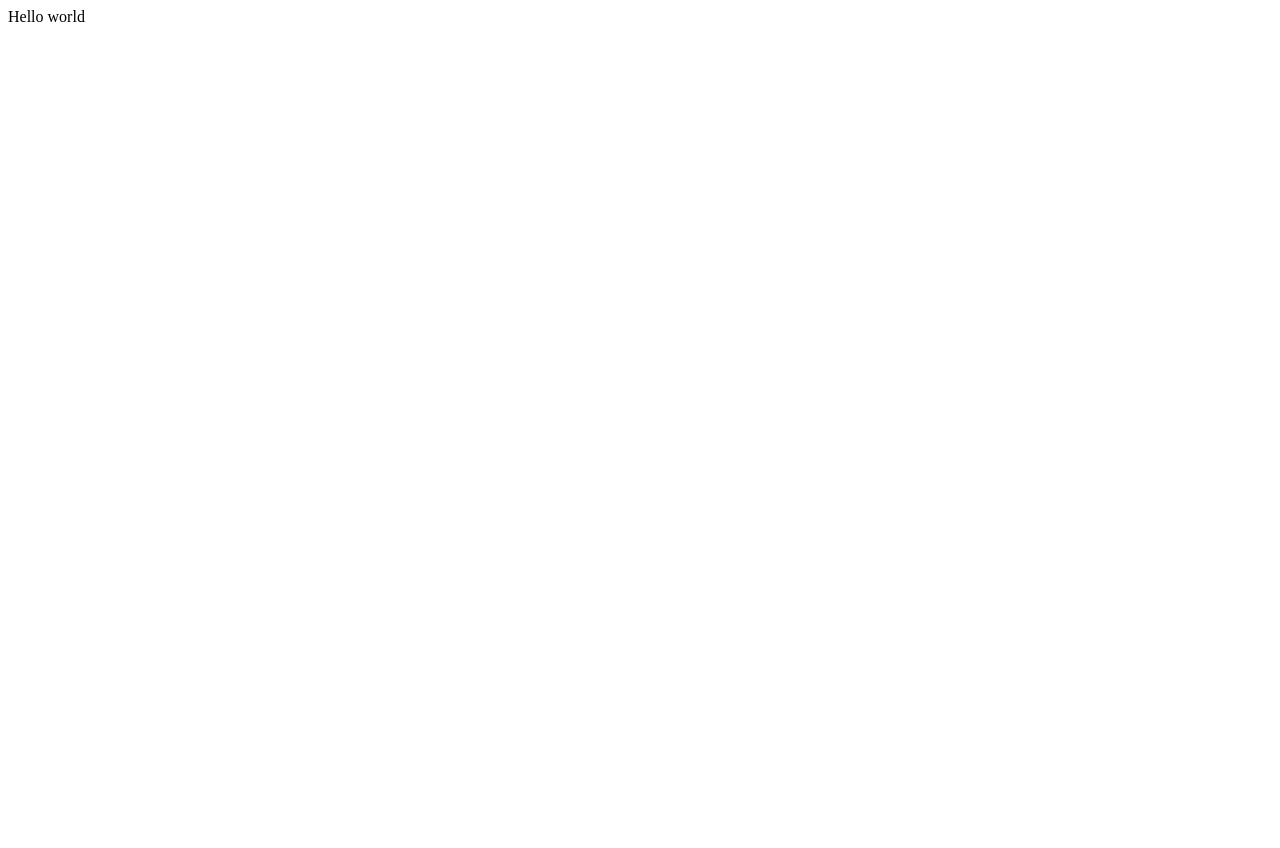
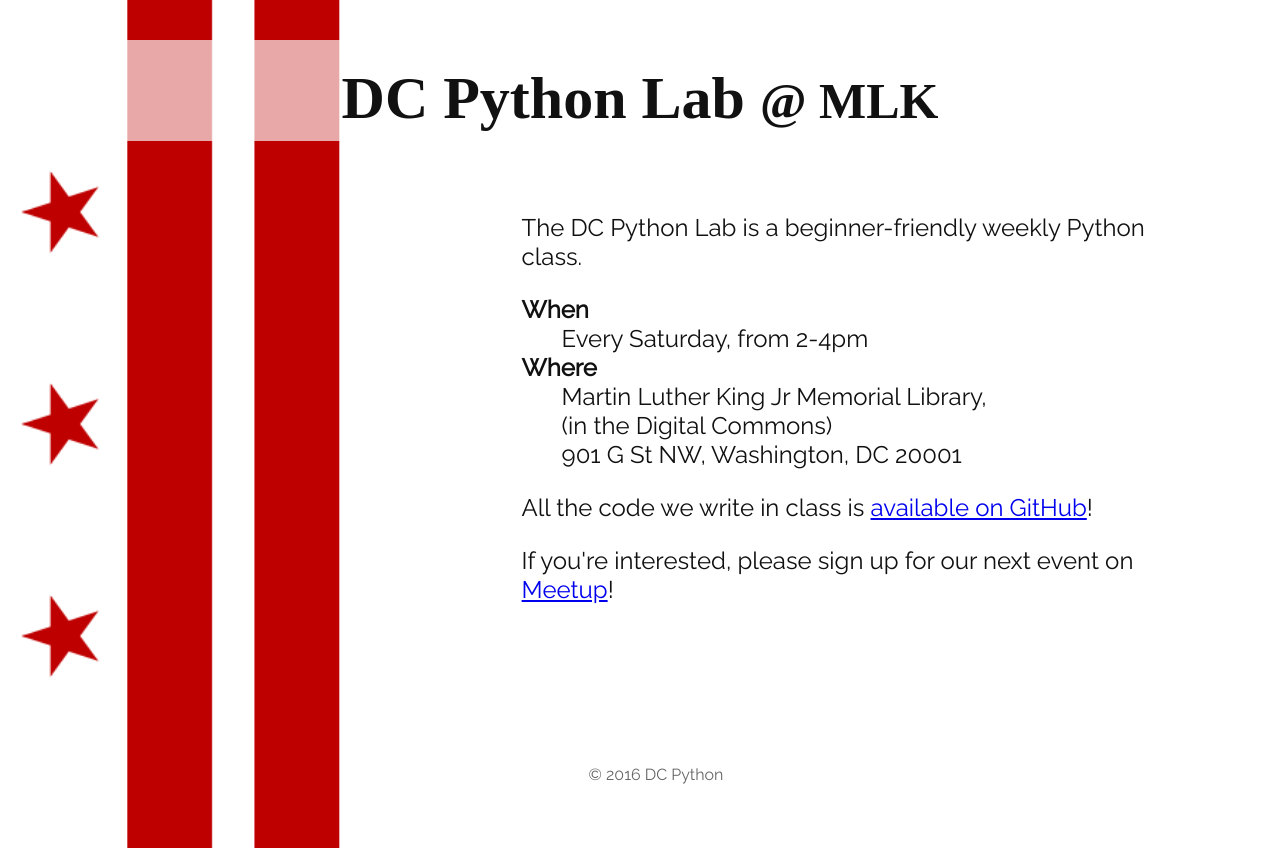
Before and after one commit to dcpylab/dcpylab.github.io, a plain HTML site: page index.html in a window 1280 px wide. Before the commit the page ends 800 px from the top, so only its background shows below. Drawn offline with Linux system fonts and the light colour scheme; a web font is replaced by a local one.

Commit message:
Add in content and styling

```diff
--- /dev/null
+++ b/css/style.css
@@ -0,0 +1,53 @@
+/* Pull in Google Fonts */
+@import 'https://fonts.googleapis.com/css?family=Cutive|Raleway';
+
+h1 {
+  font-family: "Cutive", serif;
+  font-size: 60px;
+   vertical-align: bottom;
+}
+
+body {
+  height: 100vh;
+  background: url("/img/dc-flag.png") repeat-y;
+  background-size: contain;
+  font-family: "Raleway", sans-serif;
+  font-size: 24px;
+  color: #111;
+}
+
+footer {
+  position: fixed;
+  width: 100%;
+  bottom: 8px;
+  font-size: 16px;
+  color: #666;
+}
+
+dt {
+  font-weight: bold;
+}
+
+.white-background {
+  background-color: rgba(255, 255, 255, 0.66);
+}
+
+.centered {
+  text-align: center;
+}
+
+.padded {
+  padding: 8px;
+}
+
+h1.padded {
+  padding: 24px 2px 8px 2px;
+}
+
+@media(min-width: 900px) {
+    .offset-left {
+        margin-left: 40%;
+        max-width: 50%;
+        min-width: 350px;
+    }
+}
--- a/index.html
+++ b/index.html
@@ -1 +1,57 @@
-Hello world
+<!DOCTYPE html>
+<!--[if lt IE 7]>      <html class="no-js lt-ie9 lt-ie8 lt-ie7" lang=""> <![endif]-->
+<!--[if IE 7]>         <html class="no-js lt-ie9 lt-ie8" lang=""> <![endif]-->
+<!--[if IE 8]>         <html class="no-js lt-ie9" lang=""> <![endif]-->
+<!--[if gt IE 8]><!--> <html class="no-js" lang=""> <!--<![endif]-->
+  <head>
+    <meta charset="utf-8">
+    <meta http-equiv="X-UA-Compatible" content="IE=edge,chrome=1">
+    <title>DC Python Lab</title>
+    <meta name="description" content="DC Python Lab landing page">
+    <meta name="viewport" content="width=device-width, initial-scale=1">
+    <link rel="stylesheet" type="text/css" href="/css/style.css" />
+  </head>
+  <body>
+    <!--[if lt IE 8]>
+        <p class="browserupgrade">You are using an <strong>outdated</strong>
+        browser. Please <a href="http://browsehappy.com/">upgrade your browser</a>
+        to improve your experience.</p>
+    <![endif]-->
+
+    <h1 class="white-background padded centered">
+      DC Python Lab <small>@ MLK</small>
+    </h1>
+
+    <div class="white-background padded offset-left">
+      <p>The DC Python Lab is a beginner-friendly weekly Python class.</p>
+
+      <dl>
+        <dt>When</dt>
+        <dd>Every Saturday, from 2-4pm</dd>
+
+        <dt>Where</dt>
+        <dd>
+          Martin Luther King Jr Memorial Library,<br>
+          (in the Digital Commons) <br>
+          901 G St NW, Washington, DC 20001
+        </dd>
+      </dl>
+
+      <p>
+        All the code we write in class is
+        <a href="https://github.com/dcpylab/classes">available on GitHub</a>!
+      </p>
+
+      <p>
+        If you're interested, please sign up for our next event on
+        <a href="https://www.meetup.com/dcpython/">Meetup</a>!
+      </p>
+
+    </div>
+
+    <footer class="padded centered">
+      &copy; 2016 DC Python
+    </footer>
+
+    </body>
+</html>
```
Also changed, not shown: img/dc-flag.png (added).
